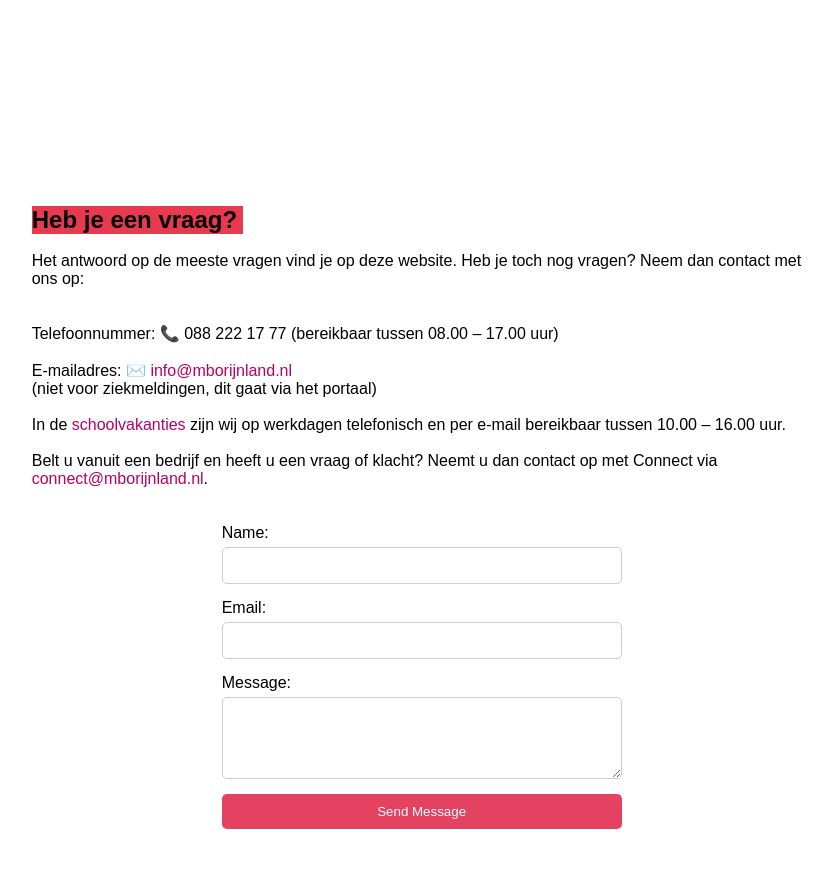
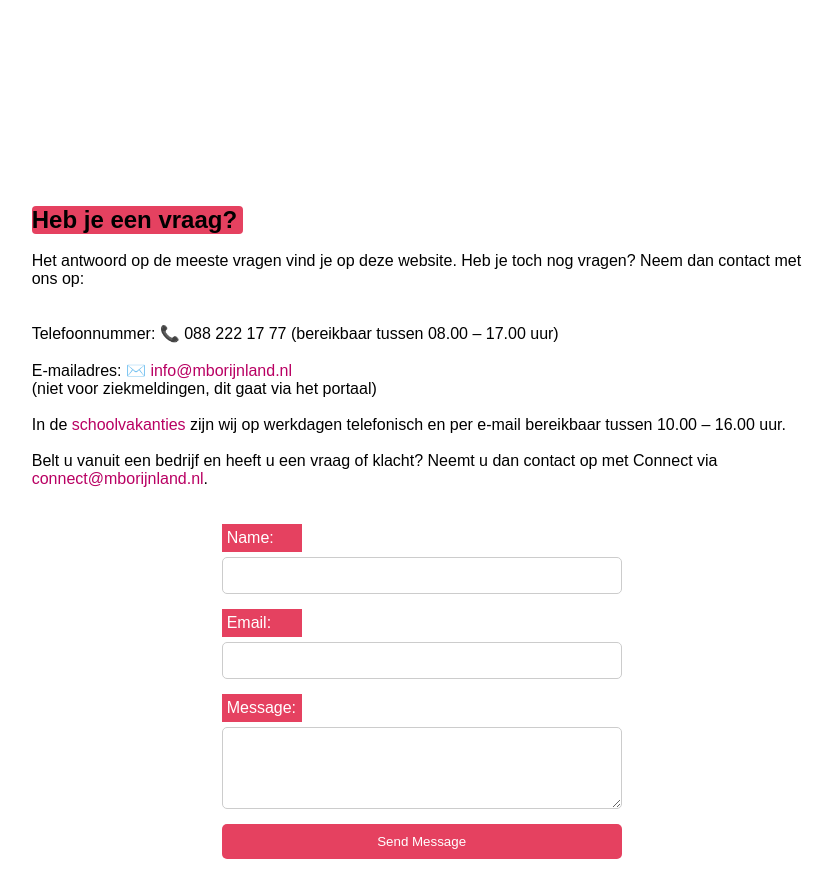
Before and after one commit to ala-lms-veilig/lo2e-swd4-4groep3, a PHP site: page /contactformtesten.html in a window 1280 px wide; the page is wider, and only the part inside the window is pictured. Shown: the part 56-935 px from the top of that part, without its empty margins (175-1007 px from the left). Before the commit the page ends 885 px from the top of that part, so only its background shows below. Run offline with PHP 8.4, Linux system fonts and the light colour scheme.

Commit message:
contact form css aangepast
css

```diff
--- a/contactformtesten.css
+++ b/contactformtesten.css
@@ -148,9 +148,21 @@
 }
 
 .contact-info h2 {
-    background-color: #e83a4f;
+    background-color: #e54160;
+    border-radius: 4px;
     width: 8.8em;
 }
+
+label {
+    margin-bottom: 5px;
+    background-color: #e54160;
+    padding: 5px;
+    display: inline-block;
+    color: white;
+    width: 5em;
+}
+
+
 .locations {
     margin-top: 20px;
 }
```
